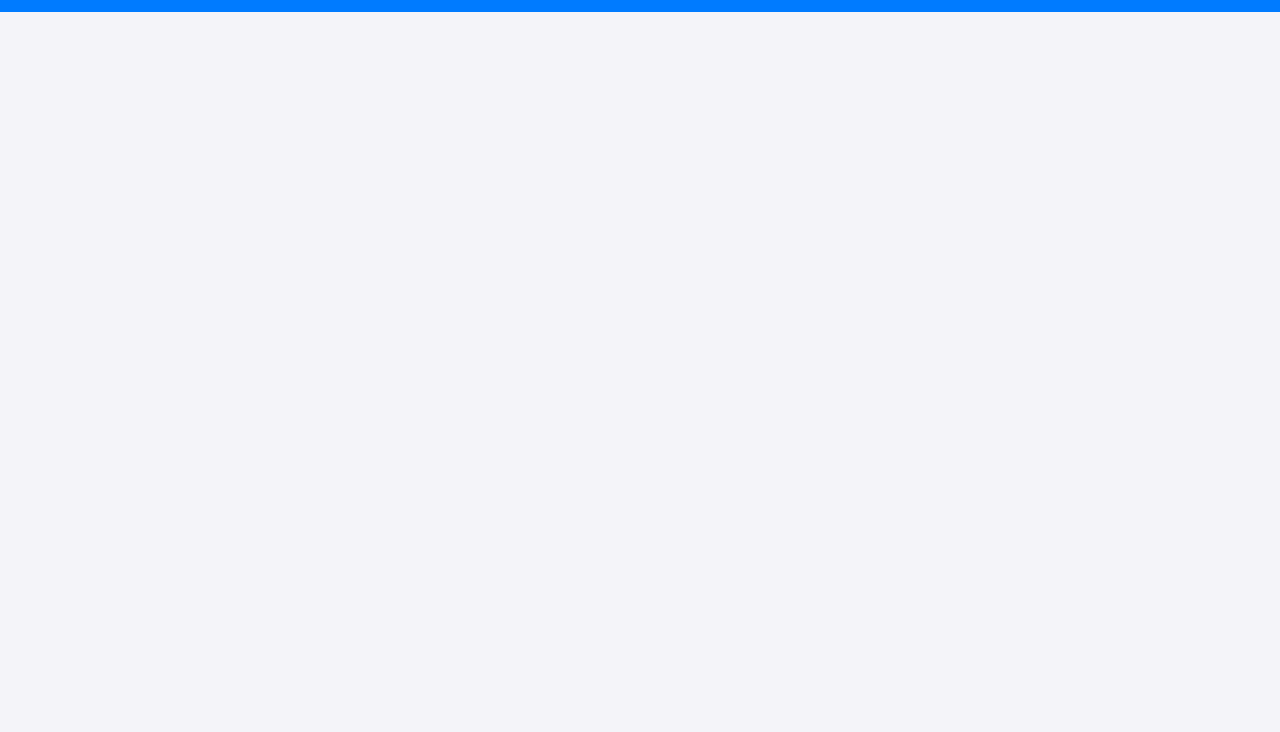
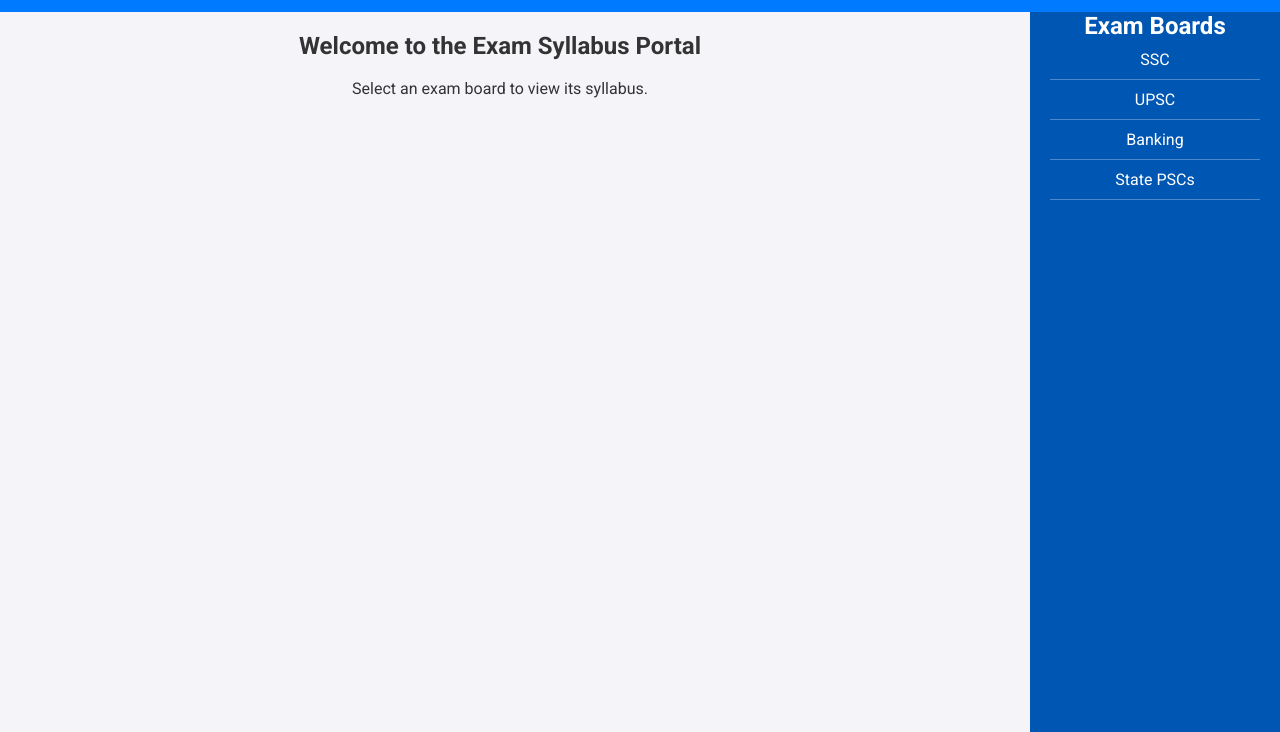
Before and after one commit to RohithReddyGK/Job-Exam-Syllabus, a plain HTML site: page index.html in a window 1280 px wide. Shown: the part 68-800 px from the top of the page. Drawn offline with Linux system fonts and the light colour scheme.

Commit message:
Implemented sidebar and alignment is carried out.

```diff
--- a/css/styles.css
+++ b/css/styles.css
@@ -71,6 +71,7 @@ body {
 
 html {
     scroll-behavior:smooth;
+    scroll-padding-top: 80px;
 }
 
 .section1 {
@@ -92,10 +93,20 @@ html {
     font-size:large;
 }
 
+#about{
+    padding: 20px;
+    margin-right: 250px;
+    min-height: calc(100vh - 80vh);
+    display: flex;
+    flex-direction: column;
+    justify-content: center;
+}
+
 .section3 {
-    padding: 80px 20px;
+    padding: 20px;
     text-align: center;
     min-height: 20vh;
+    margin-right: 250px;
 }
 
 .exam-list {
@@ -121,3 +132,75 @@ html {
     color: var(--dark-grey);
     font-size: 0.9rem;
 }
+
+.container {
+    display: flex;
+    flex-direction: row-reverse;
+    min-height: 100vh;
+    margin-right: 250px;
+}
+
+.sidebar {
+    width: 250px;
+    background-color: var(--dark-blue);
+    color: white;
+    padding: 20px;
+    position: fixed;
+    height: calc(100vh - 60px);
+    height: 100vh;
+    overflow-y: auto;
+    right: 0;
+    top: 60px;
+    z-index: 999;
+}
+
+.sidebar h2{
+    text-align: center;
+}
+
+.sidebar ul{
+    list-style: none;
+    padding: 0;
+    margin: 0;
+}
+
+.sidebar li{
+    padding: 10px;
+    cursor: pointer;
+    border-bottom: 1px solid rgba(255, 255, 255, 0.3);
+}
+
+.sidebar li:hover{
+    background-color: var(--dark-blue);
+}
+
+.exams{
+    display: none;
+    padding-left: 15px;
+}
+
+.content{
+    flex: 1;
+    padding: 20px;
+    margin-right: 30px;
+}
+
+@media (max-width:1024px){
+    .container{
+        flex-direction: column;
+    }
+    .sidebar{
+        position: static;
+        width: 100%;
+        height: auto;
+    }
+    .content{
+        margin-right: 0;
+    }
+}
+
+@media (max-width:768px){
+    .sidebar{
+        display: none;
+    }
+}
--- a/index.html
+++ b/index.html
@@ -27,13 +27,33 @@
 
     <!--Home section-->
     <section id="home" class="section1">
+        <main class="container">
+            <aside class="sidebar">
+                <h2>Exam Boards</h2>
+                <ul>
+                    <li class="board" onclick="toggleExams('ssc')">SSC</li>
+                    <ul id="ssc" class="exams"></ul>
+                    <li class="board" onclick="toggleExams('upsc')">UPSC</li>
+                    <ul id="upsc" class="exams"></ul>
+                    <li class="board" onclick="toggleExams('banking')">Banking</li>
+                    <ul id="banking" class="exams"></ul>
+                    <li class="board" onclick="toggleExams('statepsc')">State PSCs</li>
+                    <ul id="statepsc" class="exams"></ul>
+                </ul>
+            </aside>
+            <section class="content">
+                <h2>Welcome to the Exam Syllabus Portal</h2><br>
+                <p>Select an exam board to view its syllabus.</p>
+                <div id="syllabus-display"></div>
+            </section>
+        </main>
     </section>
 
     <!--About section-->
     <section id="about" class="section2">
         <h2>About Us</h2>
         <p>Our <strong>Job Exam Syllabus</strong> platform is designed to provide aspirants with structured and
-            up-to-date syllabi for various competitive exams. This project aims to help candidates prepare effectively
+            up-to-date syllabus for various competitive exams. This project aims to help candidates prepare effectively
             by offering a well-organized collection of exam syllabus for <strong>SSC, UPSC, Banking, and State
                 PSCs</strong> in a single place.</p>
 
@@ -56,7 +76,6 @@
         <br>
 
         <p>Exams we cover:</p>
-        <br>
         <div class="exam-list">
             <div class="exam-item">
                 <h3>SSC (Staff Selection Commission)</h3>
```
